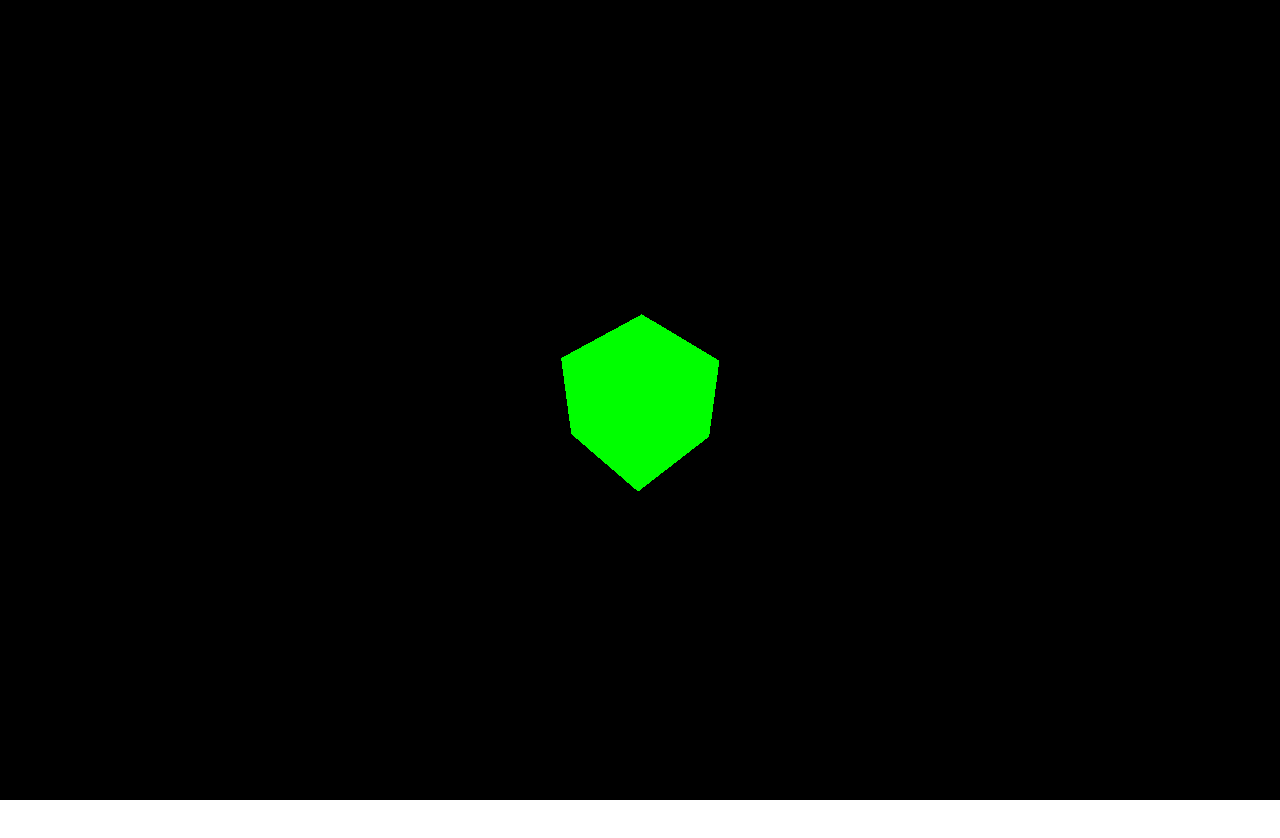
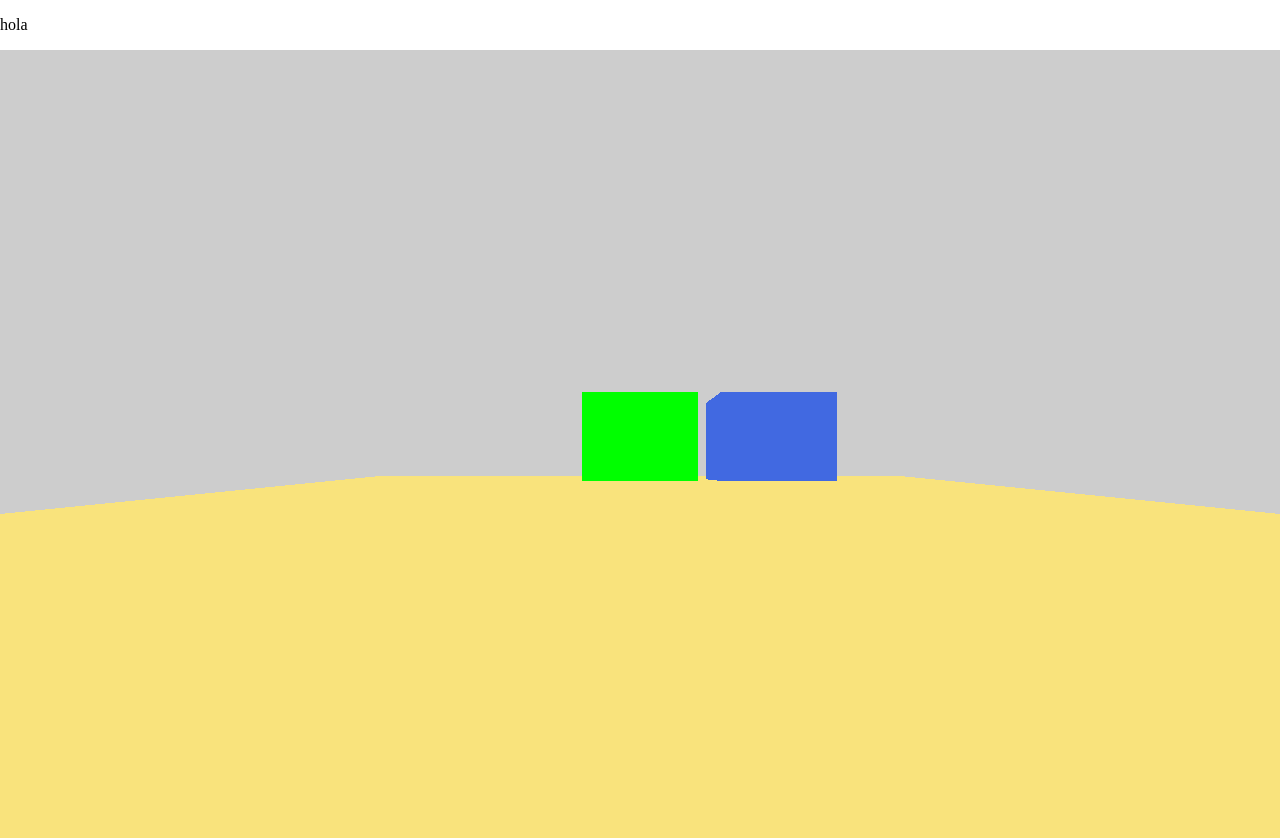
Before and after one commit to urobukis/erickthreejs, a website built with Vite: page index.html in a window 1280 px wide. Before the commit the page ends 800 px from the top, so only its background shows below. Built offline with nearby package versions, Linux system fonts and the light colour scheme; animation ran at ten frames a second.

Commit message:
elementos basicos

```diff
--- a/pagina.html
+++ b/index.html
@@ -8,6 +8,7 @@
 		</style>
 	</head>
 	<body>
+        <p>hola</p>
 		<script type="module" src="/main.js"></script>
 	</body>
 </html>
--- a/main.js
+++ b/main.js
@@ -1,26 +1,64 @@
 import * as THREE from 'three';
+
+import { OrbitControls } from 'three/addons/controls/OrbitControls.js';
+import { GLTFLoader } from 'three/addons/loaders/GLTFLoader.js';
+
 
 const scene = new THREE.Scene();
 const camera = new THREE.PerspectiveCamera( 75, window.innerWidth / window.innerHeight, 0.1, 1000 );
+scene.background= new THREE.Color(0xcdcdcd)
+
+camera.position.z = 5;
+
+//plano
+
+
+//cubo 1
+const segundoCubo= new THREE.BoxGeometry(1,1,1)
+const materialCubo=new THREE.MeshBasicMaterial({color:0x4169e1})
+const segundoC= new THREE.Mesh(segundoCubo, materialCubo)
+const posC1={x:1.2, y:0, z:0}
+scene.add( segundoC )
+segundoC.position.set(posC1.x, posC1.y, posC1.z)
+
+
+//cubo 2
+const geometry = new THREE.BoxGeometry( 1, 1, 1 );
+const material = new THREE.MeshBasicMaterial( { color: 0x00ff00 } );
+const cube = new THREE.Mesh( geometry, material );
+scene.add( cube );
+
+
+const plano= new THREE.PlaneGeometry(10,10)
+const meshMaterial= new THREE.MeshBasicMaterial({color: 0xf9e37c, side: THREE.th})
+const meshPlano= new THREE.Mesh(plano, meshMaterial)
+const posPlano={x:0,y:-0.5,z:0}
+meshPlano.rotateX( - Math.PI / 2);
+meshPlano.position.set(posPlano.x, posPlano.y, posPlano.z)
+scene.add(meshPlano)
 
 const renderer = new THREE.WebGLRenderer();
 renderer.setSize( window.innerWidth, window.innerHeight );
 document.body.appendChild( renderer.domElement );
 
-const geometry = new THREE.BoxGeometry( 1, 1, 1 );
-const material = new THREE.MeshBasicMaterial( { color: 0x00ff00 } );
-const cube = new THREE.Mesh( geometry, material );
-scene.add( cube );
 
-camera.position.z = 5;
+
+
+
+
+const controls = new OrbitControls( camera, renderer.domElement );
+const loader = new GLTFLoader();
+
 
 function animate() {
 	requestAnimationFrame( animate );
 
-	cube.rotation.x += 0.01;
-	cube.rotation.y += 0.01;
+	//cube.rotation.x += 0.01;
+	//cube.rotation.y += 0.01;
 
 	renderer.render( scene, camera );
 }
 
-animate()
+
+
+animate();
```
